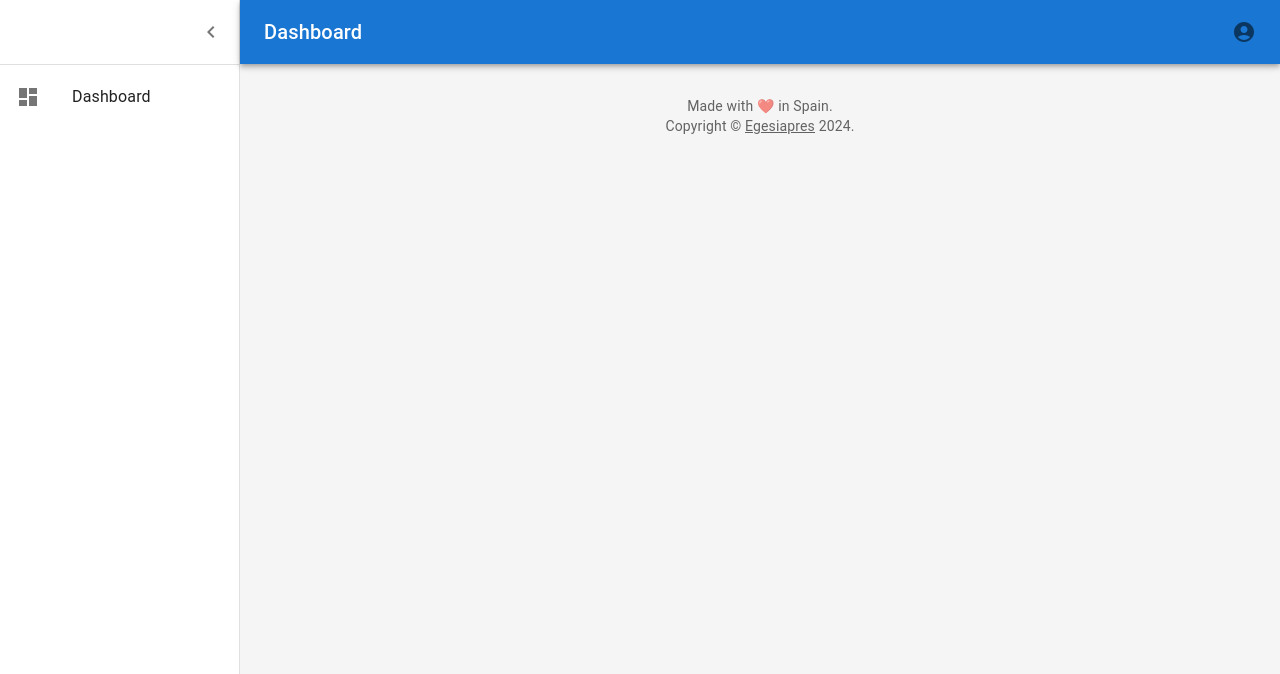
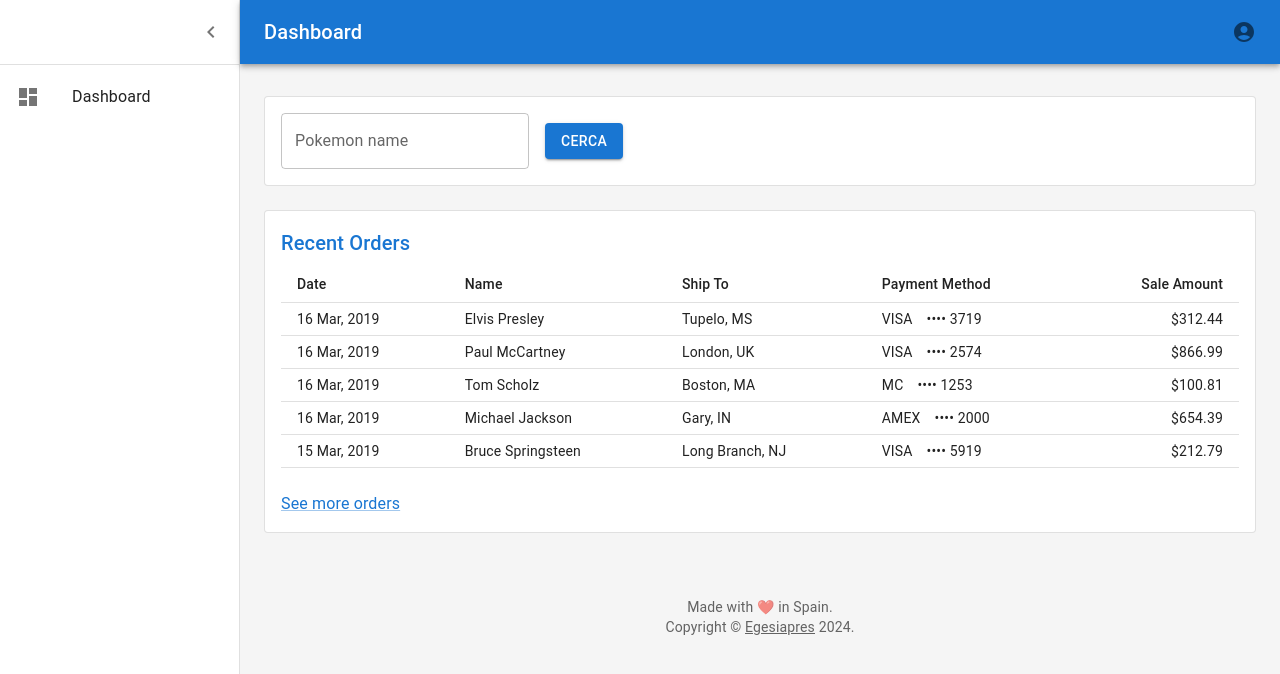
Before and after one commit to Egesiapres/dataVisualization-app, a React (Vite) app: page /user/dashboard in a window 1280 px wide. Shown: the top 674 px of the page. Built offline with nearby package versions, Linux system fonts and the light colour scheme; sample sign-in values are in the browser's storage.

Commit message:
structure & dashboard ui modeling

```diff
--- a/src/layout/dashboard/DashboardLayout.jsx
+++ b/src/layout/dashboard/DashboardLayout.jsx
@@ -72,7 +72,7 @@
   },
 }));
 
-export default function Dashboard({ content }) {
+export default function DashboardLayout({ children }) {
   const { logout } = useContext(AuthContext);
 
   const [open, setOpen] = useState(true);
@@ -219,7 +219,7 @@
       >
         <Toolbar />
 
-        {content}
+        {children}
 
         <Copyright sx={{ pt: 4 }} />
       </Box>
--- /dev/null
+++ b/src/layout/dashboard/UserDashboard.jsx
@@ -0,0 +1,10 @@
+import DashboardLayout from "./DashboardLayout";
+import DashboardContent from "../../user/DashboardContent";
+
+export default function PageDashboard() {
+  return (
+    <DashboardLayout>
+      <DashboardContent />
+    </DashboardLayout>
+  );
+}
--- a/src/routes/AuthenticatedRoutes.jsx
+++ b/src/routes/AuthenticatedRoutes.jsx
@@ -1,7 +1,7 @@
 import { Route, Routes } from "react-router";
 import PageError from "../app/PageError";
 import PageAccount from "../layout/dashboard/PageAccount";
-import PageDashboard from "../user/PageDashboard";
+import PageDashboard from "../layout/dashboard/UserDashboard";
 
 export default function AuthenticatedRoutes() {
   return (
--- a/src/user/DashboardContent.jsx
+++ b/src/user/DashboardContent.jsx
@@ -1,7 +1,9 @@
 import { Container, Grid, Paper } from "@mui/material";
-import Orders from "./Orders";
+import PokemonSearch from "./pokemon/PokemonSearch";
+import PokemonInfo from "./pokemon/PokemonInfo";
 
 export default function DashboardContent() {
+  return (
     <Container
       maxWidth="lg"
       sx={{ mt: 4, mb: 4 }}
@@ -10,53 +12,30 @@
         container
         spacing={3}
       >
-      {/* Chart */}
-      {/* <Grid
-        item
-        xs={12}
-        md={8}
-        lg={9}
-      >
-        <Paper
-          sx={{
-            p: 2,
-            display: "flex",
-            flexDirection: "column",
-            height: 240,
-          }}
-        >
-          <Chart />
-        </Paper>
-      </Grid> */}
-
-      {/* Recent Deposits */}
-      {/* <Grid
-        item
-        xs={12}
-        md={4}
-        lg={3}
-      >
-        <Paper
-          sx={{
-            p: 2,
-            display: "flex",
-            flexDirection: "column",
-            height: 240,
-          }}
-        >
-          <Deposits />
-        </Paper>
-      </Grid> */}
-
-      {/* Recent Orders */}
         <Grid
           item
           xs={12}
         >
-        <Paper sx={{ p: 2, display: "flex", flexDirection: "column" }}>
-          <Orders />
+          <Paper
+            sx={{ p: 2 }}
+            variant="outlined"
+          >
+            <PokemonSearch />
+          </Paper>
+        </Grid>
+
+        <Grid
+          item
+          xs={12}
+        >
+          <Paper
+            sx={{ p: 2, display: "flex", flexDirection: "column" }}
+            variant="outlined"
+          >
+            <PokemonInfo />
           </Paper>
         </Grid>
       </Grid>
-  </Container>;
+    </Container>
+  );
 }
--- a/src/user/PageDashboard.jsx
+++ /dev/null
@@ -1,6 +0,0 @@
-import DashboardLayout from "../layout/dashboard/DashboardLayout";
-import DashboardContent from "./DashboardContent";
-
-export default function PageDashboard() {
-  return <DashboardLayout content={<DashboardContent />} />;
-}
--- a/src/user/Chart.jsx
+++ b/src/user/pokemon/Chart.jsx
@@ -2,7 +2,7 @@
 import { useTheme } from "@mui/material/styles";
 import { LineChart, axisClasses } from "@mui/x-charts";
 
-import Title from "../ui/Title";
+import Title from "../../ui/Title";
 
 // Generate Sales Data
 function createData(time, amount) {
--- /dev/null
+++ b/src/user/pokemon/PokemonSearch.jsx
@@ -0,0 +1,26 @@
+import { Button, Grid, TextField } from "@mui/material";
+import { useState } from "react";
+
+export default function PokemonSearch() {
+  const [name, setName] = useState("");
+
+  return (
+    <Grid
+      container
+      spacing={2}
+    >
+      <Grid item>
+        <TextField
+          label="Pokemon name"
+          placeholder="Pokemon name"
+          value={name}
+          onChange={e => setName(e.target.value)}
+        />
+      </Grid>
+
+      <Grid item my="auto">
+        <Button variant="contained">Cerca</Button>
+      </Grid>
+    </Grid>
+  );
+}
```
Also changed, not shown: src/user/Deposits.jsx (deleted, +0 -37 lines), src/user/pokemon/PokemonInfo.jsx (renamed from src/user/Orders.jsx, +4 -5 lines). Lines whose indentation alone changed are shown as unchanged.
